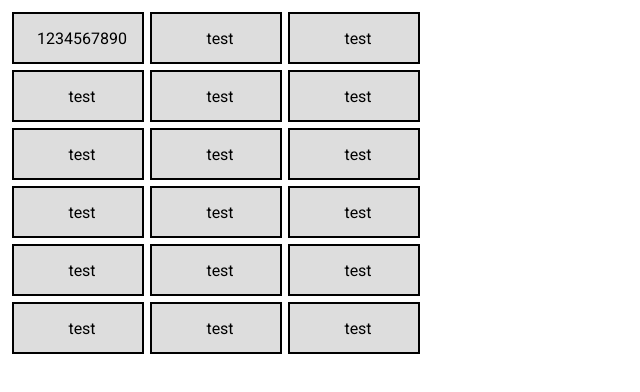
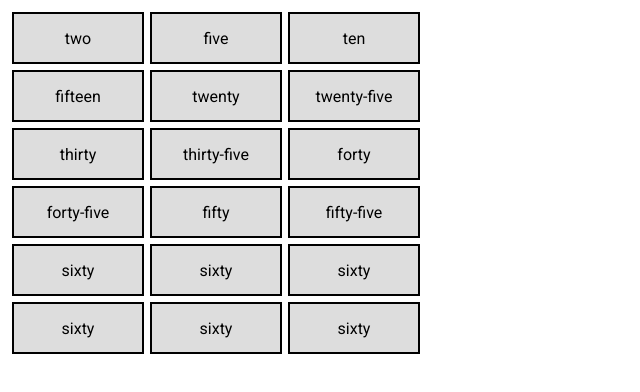
Before and after one commit to SamBobBarnes/RestaurantHoldTimer, an Angular app: page / in a window 1280 px wide. Shown: the top 392 px of the page, without its empty margins (0-640 px from the left). Built offline with nearby package versions, Linux system fonts and the light colour scheme.

Commit message:
progress bar and blinking ending

```diff
--- a/package.json
+++ b/package.json
@@ -22,6 +22,9 @@
     "@angular/platform-browser": "^16.2.0",
     "@angular/platform-browser-dynamic": "^16.2.0",
     "@angular/router": "^16.2.0",
+    "@fortawesome/angular-fontawesome": "^0.13.0",
+    "@fortawesome/fontawesome-svg-core": "^6.4.2",
+    "@fortawesome/free-solid-svg-icons": "^6.4.2",
     "@testing-library/angular": "^14.2.0",
     "@types/jest": "^29.5.3",
     "jest": "^29.6.2",
--- a/src/app/app.module.ts
+++ b/src/app/app.module.ts
@@ -3,10 +3,11 @@ import { BrowserModule } from '@angular/platform-browser';
 
 import { AppComponent } from './app.component';
 import { TimerModule } from './timer/timer.module';
+import { FontAwesomeModule } from '@fortawesome/angular-fontawesome';
 
 @NgModule({
   declarations: [AppComponent],
-  imports: [BrowserModule, TimerModule],
+  imports: [BrowserModule, TimerModule, FontAwesomeModule],
   providers: [],
   bootstrap: [AppComponent],
 })
--- a/src/app/timer/timer-button/timer-button.component.css
+++ b/src/app/timer/timer-button/timer-button.component.css
@@ -15,13 +15,43 @@
 
   .timer-text {
     padding-left: 0.5rem;
+    z-index: 100;
   }
 
   .timer-time {
     padding-right: 0.5rem;
+    z-index: 100;
   }
 
   .text {
     font-family: Roboto, sans-serif;
+    z-index: 100;
+  }
+
+  .color-bar {
+    position: absolute;
+    height: 3rem;
+    z-index: 10;
+    &.progress-bar {
+      background-color: #50e350;
+      transition-duration: 1s;
+    }
+
+    &.end-bar {
+      width: 8rem;
+      animation: blinkingEndButton 1s infinite;
+    }
   }
 }
+
+@keyframes blinkingEndButton {
+  0% {
+    background-color: #f13535;
+  }
+  50% {
+    background-color: transparent;
+  }
+  100% {
+    background-color: #f13535;
+  }
+}
--- a/src/app/timer/timer-button/timer-button.component.html
+++ b/src/app/timer/timer-button/timer-button.component.html
@@ -1,5 +1,21 @@
-<div class="timer" [ngClass]="{ 'center-span': timeDisplay === '' }">
-  <span class="timer-text text">{{ textDisplay }}</span>
+<div
+  class="timer"
+  [ngClass]="{ 'center-span': timeDisplay === '' }"
+  (click)="timer()"
+>
+  <div
+    class="progress-bar color-bar"
+    *ngIf="timerRunning"
+    [style]="progressBarStyle()"
+  ></div>
+  <div
+    class="end-bar color-bar"
+    *ngIf="timerComplete"
+    [style]="progressBarStyle()"
+  ></div>
+  <span [className]="timerRunning ? 'timer-text text' : 'text'">{{
+    textDisplay
+  }}</span>
   <span *ngIf="timeDisplay !== ''" class="timer-time text">{{
     timeDisplay
   }}</span>
--- a/src/app/timer/timer-button/timer-button.component.ts
+++ b/src/app/timer/timer-button/timer-button.component.ts
@@ -1,4 +1,5 @@
 import { Component, Input, OnInit } from '@angular/core';
+// import { faCheck, faX } from '@fortawesome/free-solid-svg-icon';
 
 @Component({
   selector: 'app-timer-button',
@@ -7,13 +8,20 @@ import { Component, Input, OnInit } from '@angular/core';
 })
 export class TimerButtonComponent implements OnInit {
   @Input() text: string;
-  @Input() time: number;
+  @Input() time: number = 0;
+  defaultTime: number;
   timeDisplay: string = '';
   textDisplay: string = '';
+  timerRunning: boolean = false;
+  interval: string | number | NodeJS.Timeout;
+  timerComplete: boolean = false;
+  // faCheck = faCheck;
+  // fax = faX;
 
   ngOnInit() {
     this.textDisplay = this.text;
     this.checkTextLength();
+    this.defaultTime = this.time + 0;
   }
 
   checkTextLength() {
@@ -23,4 +31,52 @@ export class TimerButtonComponent implements OnInit {
       this.textDisplay = this.text;
     }
   }
+
+  progressBarStyle(): string {
+    let width = 8;
+    let ratio = this.time / this.defaultTime;
+    return `width:${width * ratio}rem`;
+  }
+
+  timer() {
+    if (this.timerComplete) {
+      this.timerComplete = false;
+    } else if (this.timerRunning) {
+      this.endTimer();
+    } else {
+      this.startTimer();
+    }
+  }
+
+  startTimer() {
+    this.timerRunning = true;
+    this.timeDisplay = this.transform(this.time);
+    this.checkTextLength();
+    this.interval = setInterval(() => {
+      if (this.time === 0) {
+        this.time = this.defaultTime;
+        this.timerComplete = true;
+        this.endTimer();
+      } else {
+        this.time--;
+        this.timeDisplay = this.transform(this.time);
+      }
+    }, 1000);
+  }
+  transform(value: number): string {
+    const minutes: number = Math.floor(value / 60);
+    return (
+      minutes +
+      ':' +
+      (value - minutes * 60 < 10
+        ? '0' + (value - minutes * 60)
+        : value - minutes * 60)
+    );
+  }
+  endTimer() {
+    this.timerRunning = false;
+    clearInterval(this.interval);
+    this.timeDisplay = '';
+    this.checkTextLength();
+  }
 }
--- a/src/app/timer/timer-grid/timer-grid.component.html
+++ b/src/app/timer/timer-grid/timer-grid.component.html
@@ -1,68 +1,68 @@
 <table>
   <tr>
     <td>
-      <app-timer-button text="1234567890" [time]="60"></app-timer-button>
+      <app-timer-button text="two" [time]="2"></app-timer-button>
     </td>
     <td>
-      <app-timer-button text="test" [time]="60"></app-timer-button>
+      <app-timer-button text="five" [time]="5"></app-timer-button>
     </td>
     <td>
-      <app-timer-button text="test" [time]="60"></app-timer-button>
+      <app-timer-button text="ten" [time]="10"></app-timer-button>
     </td>
   </tr>
   <tr>
     <td>
-      <app-timer-button text="test" [time]="60"></app-timer-button>
+      <app-timer-button text="fifteen" [time]="15"></app-timer-button>
     </td>
     <td>
-      <app-timer-button text="test" [time]="60"></app-timer-button>
+      <app-timer-button text="twenty" [time]="20"></app-timer-button>
     </td>
     <td>
-      <app-timer-button text="test" [time]="60"></app-timer-button>
+      <app-timer-button text="twenty-five" [time]="25"></app-timer-button>
     </td>
   </tr>
   <tr>
     <td>
-      <app-timer-button text="test" [time]="60"></app-timer-button>
+      <app-timer-button text="thirty" [time]="30"></app-timer-button>
     </td>
     <td>
-      <app-timer-button text="test" [time]="60"></app-timer-button>
+      <app-timer-button text="thirty-five" [time]="35"></app-timer-button>
     </td>
     <td>
-      <app-timer-button text="test" [time]="60"></app-timer-button>
+      <app-timer-button text="forty" [time]="40"></app-timer-button>
     </td>
   </tr>
   <tr>
     <td>
-      <app-timer-button text="test" [time]="60"></app-timer-button>
+      <app-timer-button text="forty-five" [time]="45"></app-timer-button>
     </td>
     <td>
-      <app-timer-button text="test" [time]="60"></app-timer-button>
+      <app-timer-button text="fifty" [time]="50"></app-timer-button>
     </td>
     <td>
-      <app-timer-button text="test" [time]="60"></app-timer-button>
+      <app-timer-button text="fifty-five" [time]="55"></app-timer-button>
     </td>
   </tr>
   <tr>
     <td>
-      <app-timer-button text="test" [time]="60"></app-timer-button>
+      <app-timer-button text="sixty" [time]="60"></app-timer-button>
     </td>
     <td>
-      <app-timer-button text="test" [time]="60"></app-timer-button>
+      <app-timer-button text="sixty" [time]="60"></app-timer-button>
     </td>
     <td>
-      <app-timer-button text="test" [time]="60"></app-timer-button>
+      <app-timer-button text="sixty" [time]="60"></app-timer-button>
     </td>
   </tr>
   <tr>
     <td>
-      <app-timer-button text="test" [time]="60"></app-timer-button>
+      <app-timer-button text="sixty" [time]="60"></app-timer-button>
     </td>
     <td>
-      <app-timer-button text="test" [time]="60"></app-timer-button>
+      <app-timer-button text="sixty" [time]="60"></app-timer-button>
     </td>
     <td>
-      <app-timer-button text="test" [time]="60"></app-timer-button>
+      <app-timer-button text="sixty" [time]="60"></app-timer-button>
     </td>
   </tr>
 </table>
```
Also changed, not shown: tsconfig.app.json (+3 -7 lines), 1 other file (tests, documents, lock files or other folders).
